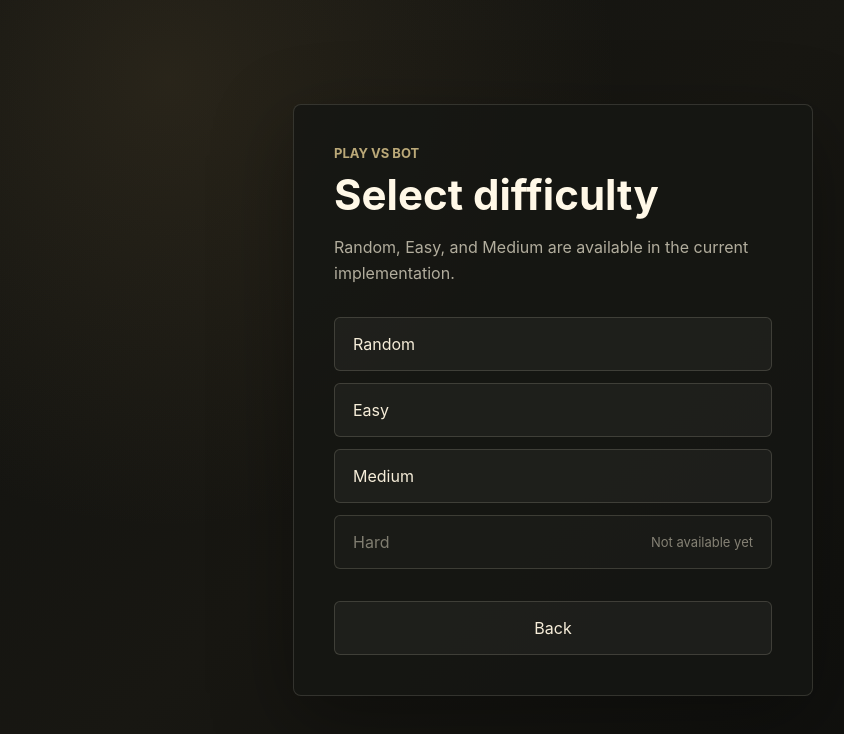
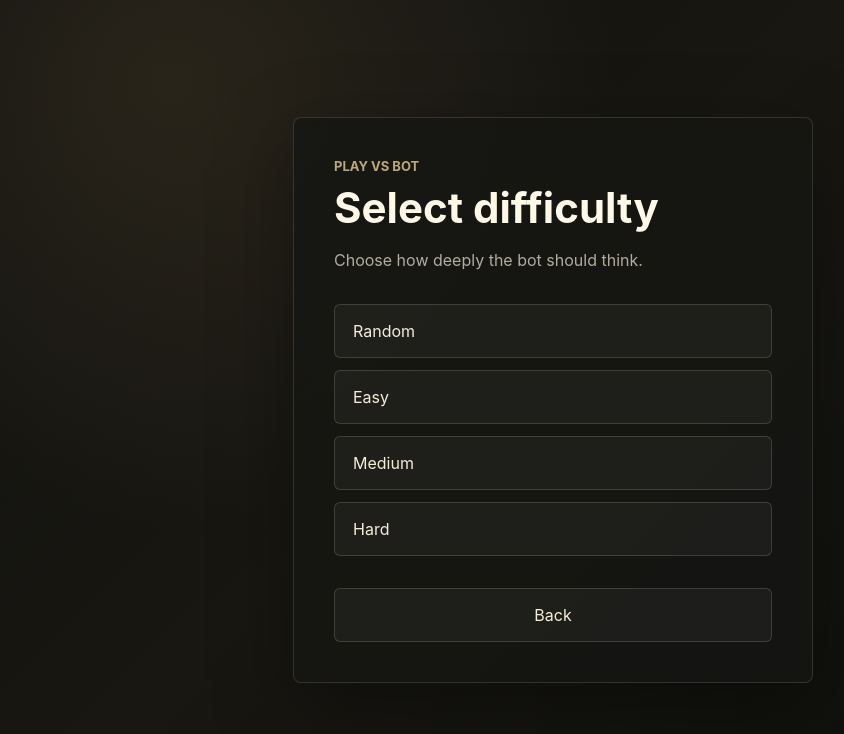
Before and after one commit to KirillSHut/chess-project, a React app: page / in a window 1280 px wide. Both pictures are taken after a click on the button "Play vs Bot". Shown: the top 734 px of the page, without its empty margins (87-931 px from the left). Built offline with nearby package versions, Linux system fonts and the light colour scheme.

Commit message:
feat: added hard level bot (depth 3)

```diff
--- a/src/controllers/game/ControllerGame.js
+++ b/src/controllers/game/ControllerGame.js
@@ -224,7 +224,11 @@ export class ControllerGame {
     }
 
     if (botDifficulty === 'medium') {
-      return new MinimaxBot();
+      return new MinimaxBot(2);
+    }
+
+    if (botDifficulty === 'hard') {
+      return new MinimaxBot(3);
     }
 
     return new RandomBot();
--- a/src/ui/BotDifficultyMenu.jsx
+++ b/src/ui/BotDifficultyMenu.jsx
@@ -2,7 +2,7 @@ const difficulties = [
   { label: 'Random', value: 'random', available: true },
   { label: 'Easy', value: 'easy', available: true },
   { label: 'Medium', value: 'medium', available: true },
-  { label: 'Hard', value: 'hard', available: false },
+  { label: 'Hard', value: 'hard', available: true },
 ];
 
 export function BotDifficultyMenu({ onBack, onSelectDifficulty }) {
@@ -10,9 +10,7 @@ export function BotDifficultyMenu({ onBack, onSelectDifficulty }) {
     <section className="menu-panel" aria-labelledby="difficulty-title">
       <p className="menu-kicker">Play vs Bot</p>
       <h1 id="difficulty-title">Select difficulty</h1>
-      <p className="menu-copy">
-        Random, Easy, and Medium are available in the current implementation.
-      </p>
+      <p className="menu-copy">Choose how deeply the bot should think.</p>
 
       <div className="difficulty-list" aria-label="Bot difficulty">
         {difficulties.map((difficulty) => (
```
Also changed, not shown: 3 other files (tests, documents, lock files or other folders).
